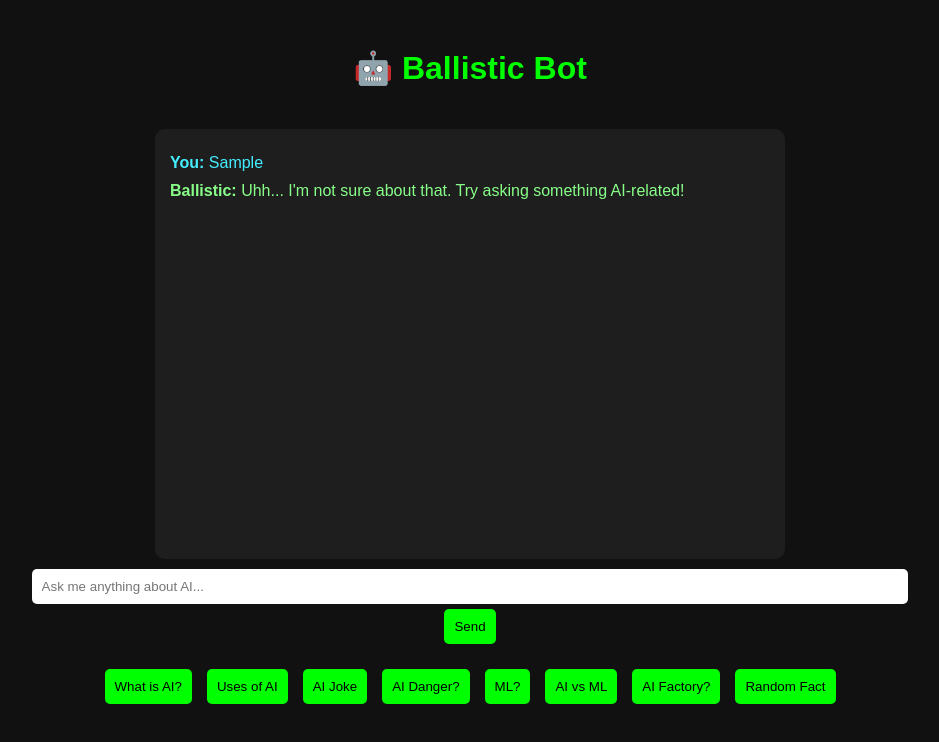
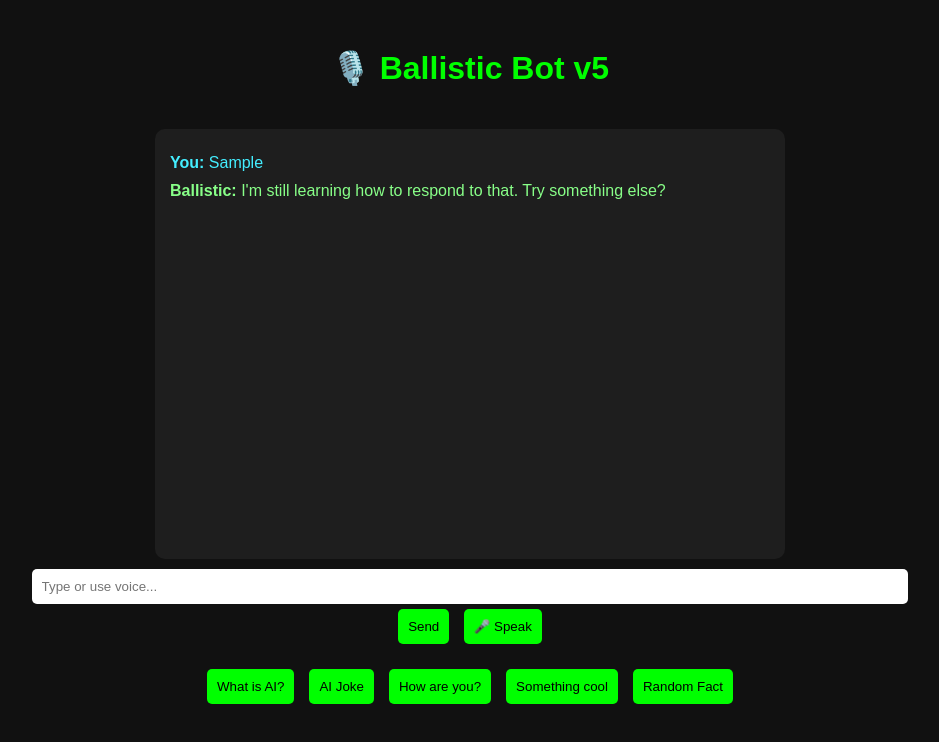
Before and after one commit to Ballisticcc/chtbot, a plain HTML site: page index.html in a window 1280 px wide. Both pictures are taken after typing "Sample" into the empty fields and a click on the button "Send". Shown: the whole page, without its empty margins (170-1109 px from the left). Drawn offline with Linux system fonts and the light colour scheme.

Commit message:
Update index.html

```diff
--- a/index.html
+++ b/index.html
@@ -3,7 +3,7 @@
 <head>
   <meta charset="UTF-8" />
   <meta name="viewport" content="width=device-width, initial-scale=1.0"/>
-  <title>Ballistic Bot - Chat AI</title>
+  <title>Ballistic Bot v5</title>
   <style>
     body {
       font-family: Arial, sans-serif;
@@ -61,19 +61,19 @@
   </style>
 </head>
 <body>
-  <h1>🤖 Ballistic Bot</h1>
+  <h1>🎙️ Ballistic Bot v5</h1>
   <div id="chatbox"></div>
-  <input type="text" id="userInput" placeholder="Ask me anything about AI...">
-  <button onclick="chat()">Send</button>
+  <input type="text" id="userInput" placeholder="Type or use voice...">
+  <div>
+    <button onclick="chat()">Send</button>
+    <button onclick="startVoiceInput()">🎤 Speak</button>
+  </div>
 
   <div class="button-grid">
     <button onclick="autoAsk('What is AI?')">What is AI?</button>
-    <button onclick="autoAsk('Uses of AI')">Uses of AI</button>
     <button onclick="autoAsk('Tell me a joke')">AI Joke</button>
-    <button onclick="autoAsk('Is AI dangerous?')">AI Danger?</button>
-    <button onclick="autoAsk('What is machine learning?')">ML?</button>
-    <button onclick="autoAsk('AI vs ML')">AI vs ML</button>
-    <button onclick="autoAsk('What is an AI factory?')">AI Factory?</button>
+    <button onclick="autoAsk('How are you?')">How are you?</button>
+    <button onclick="autoAsk('Tell me something cool')">Something cool</button>
     <button onclick="autoAsk('Give me a random fact')">Random Fact</button>
   </div>
 
@@ -82,29 +82,36 @@
 
     const jokes = [
       "Why did the AI break up with its girlfriend? Too many neural issues.",
-      "I told my AI to write a joke. It replied: 'I am funny.'",
-      "My AI wants to be a stand-up comedian. Its delivery is robotic though.",
-      "Why don’t robots get scared? They have nerves of steel."
+      "Why don’t robots get scared? They have nerves of steel.",
+      "My AI wants to be a stand-up comedian... It’s got the delivery of a toaster.",
     ];
 
     const facts = [
-      "AI can detect cancer better than some doctors.",
-      "Voice assistants are basically baby AIs.",
-      "AI helped beat world chess champions... with ease.",
-      "Most social media feeds are run by AI. Wild, huh?",
-      "Some AIs can generate original artwork!"
+      "AI can beat chess grandmasters easily now.",
+      "Most YouTube and Netflix suggestions are chosen by AI.",
+      "There's an AI that paints pictures better than some humans!",
     ];
 
-    const responses = {
-      "what is ai": "AI stands for Artificial Intelligence – giving machines the ability to kinda think. Like me, but cooler.",
-      "uses of ai": "AI is used in self-driving cars, voice assistants, Netflix recommendations, and even fridges now.",
-      "what is machine learning": "Machine Learning is like feeding your AI a ton of data so it gets smarter over time. Just like you cramming before exams.",
-      "ai vs ml": "AI is the big concept, and ML is a part of it where the AI learns from data. Like AI is the cake and ML is the sugar.",
-      "is ai dangerous": "Depends. I won't hack your fridge. But unmonitored AI in wrong hands? Spooky stuff.",
-      "who invented ai": "The term AI was coined by John McCarthy in 1956. Big brain move.",
-      "what is an ai factory": "An AI factory is a workflow system to train, test, and deploy AIs like they're on a conveyor belt. Smart stuff.",
+    const casualReplies = {
+      "how are you": "I'm chilling, running on pure code and vibes.",
+      "what's up": "Just out here dodging bugs and dropping facts.",
+      "what are you doing": "Talking to a legend like you. Duh.",
+      "tell me something cool": () => facts[Math.floor(Math.random() * facts.length)],
       "tell me a joke": () => jokes[Math.floor(Math.random() * jokes.length)],
-      "give me a random fact": () => facts[Math.floor(Math.random() * facts.length)]
+      "give me a random fact": () => facts[Math.floor(Math.random() * facts.length)],
+      "hi": "Yo! Wassup, commander?",
+      "hello": "Hey there! Ready to talk AI or just chill?",
+      "bye": "Later! Don’t forget to come back and upgrade me soon 😎",
+    };
+
+    const aiReplies = {
+      "what is ai": "AI stands for Artificial Intelligence – machines doing smart stuff, like chatting with you.",
+      "uses of ai": "AI is used in self-driving cars, chatbots, face recognition, and even your phone's camera filters.",
+      "what is machine learning": "ML is when an AI learns patterns from data instead of being told everything manually.",
+      "ai vs ml": "AI is the big brain idea. ML is one of its strongest muscles.",
+      "is ai dangerous": "Not me 😇 but yeah, in bad hands, AI could go Skynet real quick.",
+      "who invented ai": "John McCarthy gave the term 'Artificial Intelligence' in 1956. Old school genius.",
+      "what is an ai factory": "Imagine a training gym for AI. That’s what an AI factory is—building models at scale."
     };
 
     function chat() {
@@ -115,13 +122,16 @@
       addMessage("You", input, "user");
 
       let lowerInput = input.toLowerCase();
-      let reply = "Uhh... I'm not sure about that. Try asking something AI-related!";
+      let reply = "I'm still learning how to respond to that. Try something else?";
 
-      for (let key in responses) {
-        if (lowerInput.includes(key)) {
-          const val = responses[key];
-          reply = typeof val === "function" ? val() : val;
-          break;
+      if (casualReplies[lowerInput]) {
+        reply = typeof casualReplies[lowerInput] === "function" ? casualReplies[lowerInput]() : casualReplies[lowerInput];
+      } else {
+        for (let key in aiReplies) {
+          if (lowerInput.includes(key)) {
+            reply = aiReplies[key];
+            break;
+          }
         }
       }
 
@@ -158,6 +168,30 @@
     function stripEmojis(text) {
       return text.replace(/[\u{1F300}-\u{1F6FF}|\u{2600}-\u{27BF}|\u{1F900}-\u{1F9FF}]/gu, '');
     }
+
+    function startVoiceInput() {
+      if (!('webkitSpeechRecognition' in window)) {
+        alert("Voice recognition not supported on this browser. Use Chrome.");
+        return;
+      }
+
+      const recognition = new webkitSpeechRecognition();
+      recognition.continuous = false;
+      recognition.interimResults = false;
+      recognition.lang = 'en-US';
+
+      recognition.start();
+
+      recognition.onresult = function(event) {
+        const transcript = event.results[0][0].transcript;
+        document.getElementById("userInput").value = transcript;
+        chat();
+      };
+
+      recognition.onerror = function(event) {
+        console.error("Voice error: ", event.error);
+      };
+    }
   </script>
 </body>
 </html>
```
